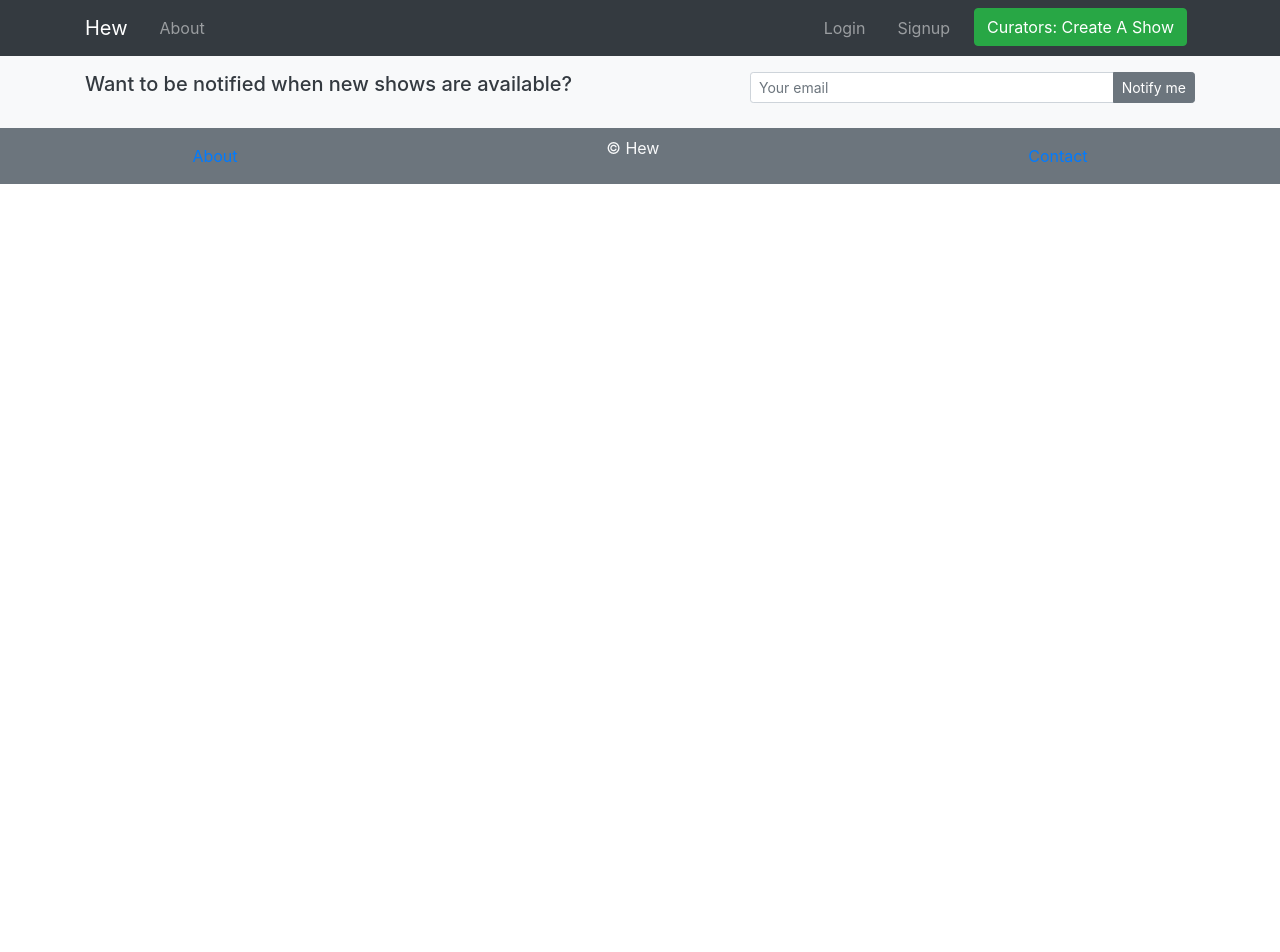
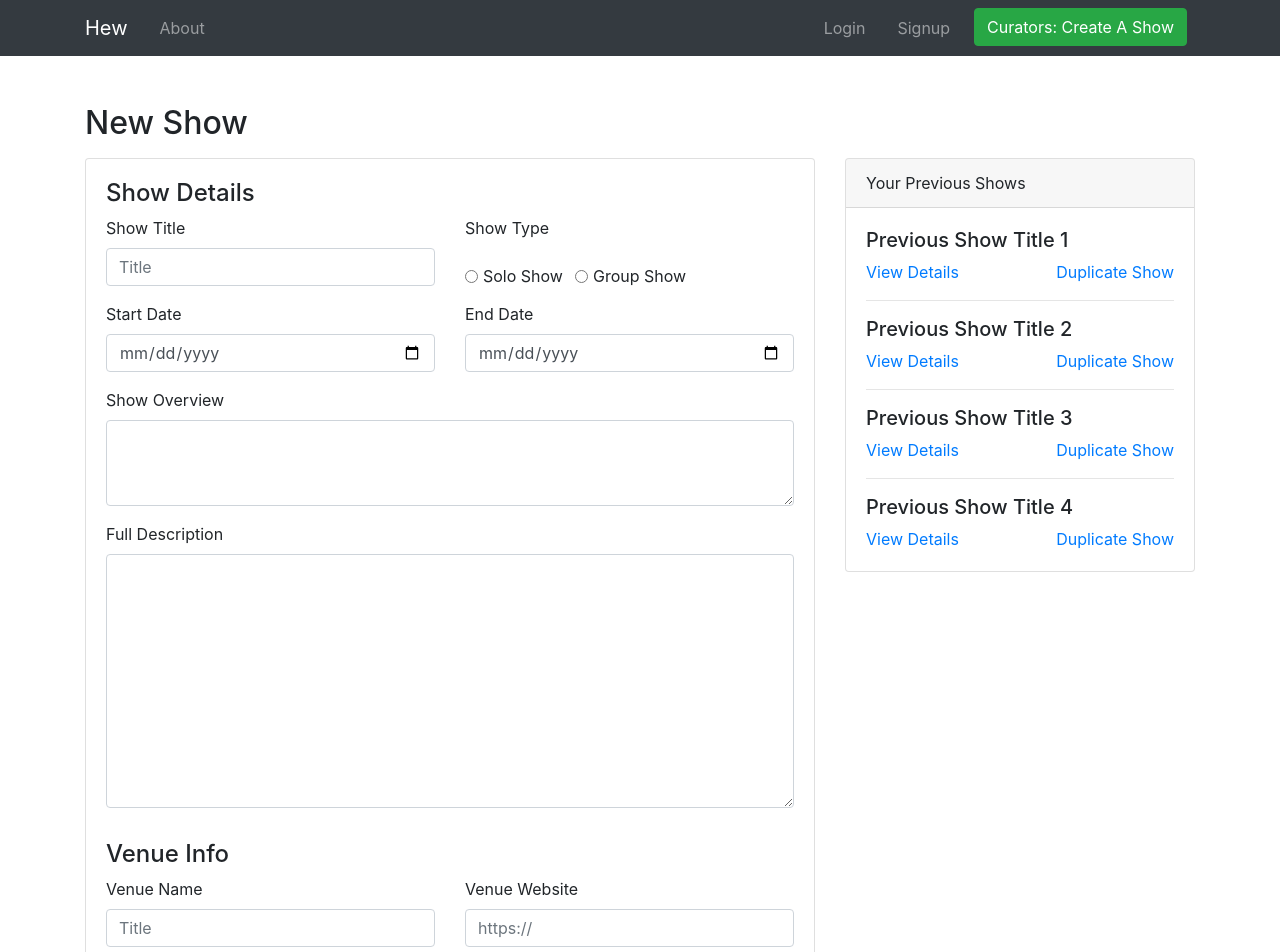
Before and after one commit to cjwast/HEW, a Vue app in the folder front_end/: page /new-show in a window 1280 px wide. Shown: the top 952 px of the page. Before the commit the page ends 800 px from the top, so only its background shows below. Built offline with nearby package versions, Linux system fonts and the light colour scheme; sample sign-in values are in the browser's storage.

Commit message:
added new-show page body with form

```diff
--- a/front_end/src/views/index.vue
+++ b/front_end/src/views/index.vue
@@ -53,6 +53,9 @@
     <!-- look this tag at components folder -->
     <cards></cards>
     <!-- look this tag at components folder -->
+
+
+
     <!-- FOOTER -->
     <footer class="page-footer font-small pt-4 mt-5 bg-light">
       <div class="container">
--- a/front_end/src/views/new-show.vue
+++ b/front_end/src/views/new-show.vue
@@ -44,49 +44,170 @@
       </div>
     </nav>
 
-    <section class="theMissingSection"></section>
+   <!-- NEW SHOW -->
+
+    <div class="container pt-5 mt-5">
+      <div class="row">
+        <div class="col">
+          <h2 class="py-2">New Show</h2>
+        </div>
+      </div>
+
+      <div class="row">
+    <!-- SHOW LISTINGS & CREATE NEW SHOW-->
+          <div class="col-md-8">
+            <div class="card mb-5">
+              <div class="card-body">
+                <h4>Show Details</h4>
+
+                  <div class="row">
+                    <div class="col-sm-6">
+                      <div class="form-group">
+                        <label for="exampleFormControlInput1">Show Title</label>
+                        <input type="text" class="form-control" id="exampleFormControlInput1" placeholder="Title">
+                      </div>
+                    </div>
+                    <div class="col-sm-6">
+                    <div class="form-group">
+                        <label for="exampleFormControlInput1">Show Type</label>
+                      </div>
+                      <div class="form-check form-check-inline">
+                          <input class="form-check-input" type="radio" name="inlineRadioOptions" id="inlineRadio1" value="option1">
+                          <label class="form-check-label" for="inlineRadio1">Solo Show</label>
+                        </div>
+                        <div class="form-check form-check-inline">
+                          <input class="form-check-input" type="radio" name="inlineRadioOptions" id="inlineRadio2" value="option2">
+                          <label class="form-check-label" for="inlineRadio2">Group Show</label>
+                        </div>
+                    </div>
+
+                    <div class="col-sm-6">
+                      <div class="form-group">
+                        <label for="exampleFormControlInput1">Start Date</label>
+                        <input type="date" class="form-control" id="exampleFormControlInput1" placeholder="">
+                      </div>
+                    </div>
+                    <div class="col-sm-6">
+                      <div class="form-group">
+                        <label for="exampleFormControlInput1">End Date</label>
+                        <input type="date" class="form-control" id="exampleFormControlInput1" placeholder="">
+                      </div>
+                    </div>
+                  </div>
+                  <div class="form-group">
+                    <label for="exampleFormControlTextarea1">Show Overview</label>
+                    <textarea class="form-control" id="exampleFormControlTextarea1" rows="3"></textarea>
+                  </div>
+                  <div class="form-group">
+                      <label for="exampleFormControlTextarea1">Full Description</label>
+                      <textarea class="form-control" id="exampleFormControlTextarea1" rows="10"></textarea>
+                  </div>
+
+
+          <h4 class="pt-3">Venue Info</h4>
+          <div class="row">
+          <div class="col-sm-6">
+            <div class="form-group">
+              <label for="exampleFormControlInput1">Venue Name</label>
+              <input type="text" class="form-control" id="exampleFormControlInput1" placeholder="Title">
+            </div>
+          </div>
+          <div class="col-sm-6">
+          <div class="form-group">
+                <label for="exampleFormControlInput1">Venue Website</label>
+                <input type="url" class="form-control" id="exampleFormControlInput1" placeholder="https://">
+              </div>
+          </div>
+
+          <div class="col-sm-6">
+            <div class="form-group">
+              <label for="exampleFormControlTextarea1">Venue Address</label>
+              <textarea class="form-control" id="exampleFormControlTextarea1" rows="5"></textarea>
+            </div>
+          </div>
+          <div class="col-sm-6">
+            <div class="form-group">
+              <label for="exampleFormControlInput1">Venue Social Handle (1)</label>
+              <input type="url" class="form-control" id="exampleFormControlInput1" placeholder="https://">
+            </div>
+            <div class="form-group">
+                <label for="exampleFormControlInput1">Venue Social Handle (2)</label>
+                <input type="url" class="form-control" id="exampleFormControlInput1" placeholder="https://">
+              </div>
+          </div>
+        </div>
+
+
+                <h4 class="pt-3">Application Info</h4>
+                <div class="form-group">
+                  <label for="exampleFormControlInput1">Application Deadline</label>
+                  <input type="date" class="form-control" id="exampleFormControlInput1" placeholder="name@example.com">
+                </div>
+                <div class="form-group">
+                    <label for="exampleFormControlTextarea1">Include In Submission...</label>
+                    <textarea class="form-control" id="exampleFormControlTextarea1" rows="5"></textarea>
+                </div>
+
+              </div>
+              <div class="card-footer d-flex justify-content-between">
+                <button class="btn-dark btn text-right">Preview</button>
+                <button class="btn-success btn text-right">Publish Show</button>
+              </div>
+              </form>
+
+              </div>
+          </div>
+          <div class="col-md-4">
+            <div class="card">
+              <div class="card-header">
+                Your Previous Shows
+              </div>
+              <div class="card-body">
+
+                <h5>Previous Show Title 1</h5>
+                <div class="d-flex justify-content-between">
+                  <a href="#">View Details</a>
+                  <a href="#">Duplicate Show</a>
+                </div>
+
+                <hr class="">
+
+                <h5>Previous Show Title 2</h5>
+                <div class="d-flex justify-content-between">
+                  <a href="#">View Details</a>
+                  <a href="#">Duplicate Show</a>
+                </div>
+
+                <hr class="">
+
+                <h5>Previous Show Title 3</h5>
+                <div class="d-flex justify-content-between">
+                  <a href="#">View Details</a>
+                  <a href="#">Duplicate Show</a>
+                </div>
+
+                <hr class="">
+
+                <h5>Previous Show Title 4</h5>
+                <div class="d-flex justify-content-between">
+                  <a href="#">View Details</a>
+                  <a href="#">Duplicate Show</a>
+                </div>
+            </div>
+          </div>
+        </div>
+      </div>
+    </div>
+  </div>
+
+
 
     <!-- FOOTER -->
-    <footer class="page-footer font-small pt-4 mt-5 bg-light">
-      <div class="container">
-        <!--Grid row-->
-        <div class="row text-dark">
-          <!--Grid column-->
-          <div class="col-md-7 mb-4">
-            <h5>Want to be notified when new shows are available?</h5>
-          </div>
-          <div class="col-md-5 mb-4">
-            <form class="input-group">
-              <input
-                type="text"
-                class="form-control-sm form-control"
-                placeholder="Your email"
-                aria-label="Your email"
-                aria-describedby="basic-addon2"
-              />
-              <div class="input-group-append">
-                <button class="btn btn-sm btn-secondary my-0" type="button">Notify me</button>
-              </div>
-            </form>
-          </div>
-          <!--Grid column-->
-        </div>
-        <!--Grid row-->
-      </div>
 
-      <!-- Copyright -->
 
-      <div class="footer-copyright d-flex bg-secondary text-light justify-content-around py-2">
-        <router-link to="/about" class="nav-link">About</router-link>
-        <span>
-          © Hew
-          <span id="year"></span>
-        </span>
-        <a class="nav-link" href="mailto:holahew@gmail.com">Contact</a>
-      </div>
-      <!-- Copyright -->
-    </footer>
-  </div>
+
+
+
 </template>
 
 <script>
```
